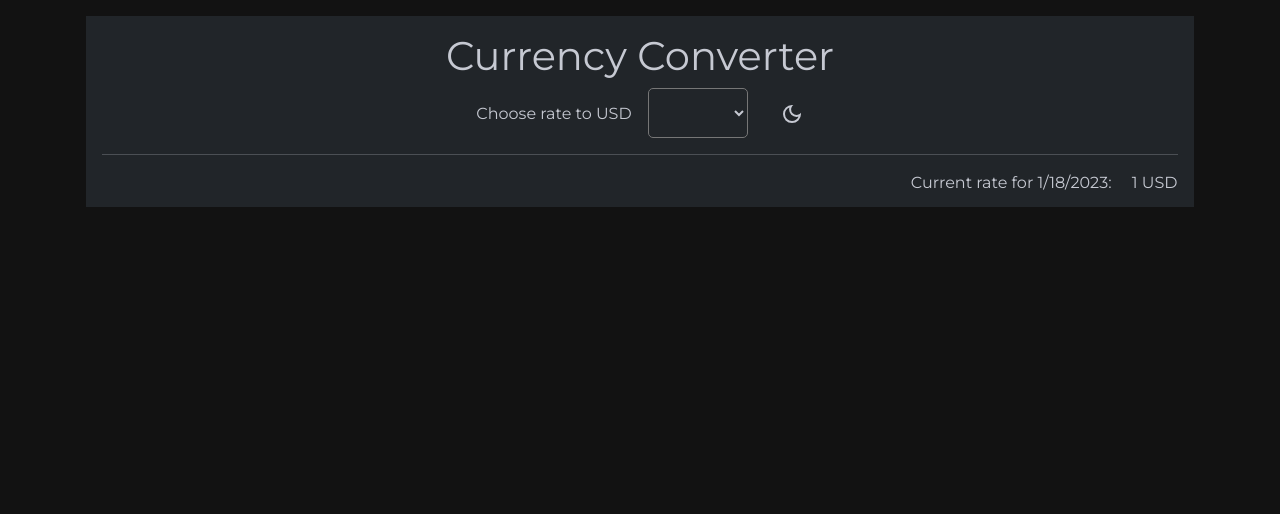
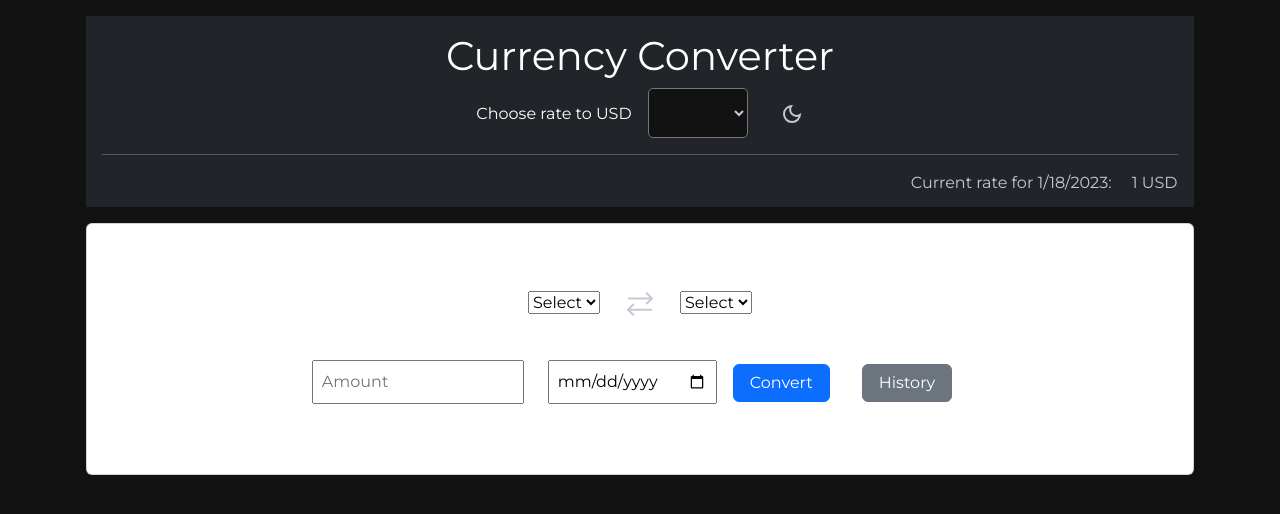
Before and after one commit to yevgeniamaksymiv/vue-currency-converter, a Vue app: page / in a window 1280 px wide. Shown: the top 514 px of the page. Built offline with nearby package versions, Linux system fonts and the light colour scheme; no server answers.

Commit message:
created card component, fixed styles

```diff
--- a/src/App.vue
+++ b/src/App.vue
@@ -1,16 +1,19 @@
 <template>
   <div class="container p-3 mb-2 text-white">
     <HeaderComponent />
+    <CardComponent />
   </div>
 </template>
 
 <script>
 import HeaderComponent from '@/components/HeaderComponent.vue';
+import CardComponent from './components/CardComponent.vue';
 
 export default {
   name: 'App',
   components: {
-    HeaderComponent
+    HeaderComponent,
+    CardComponent
   }
 }
 </script>
--- /dev/null
+++ b/src/components/CardComponent.vue
@@ -0,0 +1,39 @@
+<template>
+  <div class="card text-center mt-3 p-4">
+    <div class="card-body">
+      <div class="select-section">
+        <select id="select-1">
+          <option selected>Select</option>
+        </select>
+        <img id="reverse-currency" src="../assets/arrows.svg" width="32" height="32" alt="arrows" class="m-4">
+        <select id="select-2">
+          <option selected>Select</option>
+        </select>
+      </div>
+      <input id="input" class="mt-3 me-4 p-2" placeholder="Amount" />
+      <input id="date" type="date" min="2000-01-01" class="mt-3 p-2" />
+      <small id="error-input"></small>
+      <button type="button" class="btn btn-primary ps-3 pe-3 m-3" id="btn-convert">
+        Convert
+      </button>
+
+      <button type="button" class="btn btn-secondary ps-3 pe-3 m-3" id="btn-history">
+        History
+      </button>
+      <small id="error-history"></small>
+      <ul id="result-list"></ul>
+      <div id="btns-history"></div>
+    </div>
+  </div>
+</template>
+
+<script>
+export default {
+  name: 'CardComponent'
+}
+
+</script>
+
+<style>
+
+</style>
--- a/src/components/HeaderComponent.vue
+++ b/src/components/HeaderComponent.vue
@@ -18,13 +18,16 @@ import BtcRateHeader from '@/components/BtcRateHeader.vue';
 import axiosInstance from '../axios-config';
 
 export default {
+  name: 'HeaderComponent',
   components: {
     RunningLineHeader,
     BtcRateHeader
   },
-  name: 'HeaderComponent',
   data() {
     return {
+      bgColor: 'var(--bg-grey)',
+      selectBgColor: 'var(--bg-dark)',
+      txtColor: 'var(--text-light)',
       infoRateUSD: 'Choose rate to USD',
       selectValue: '',
       imageSrc: require('@/assets/dark-mode.svg')
@@ -63,14 +66,7 @@ export default {
 
 <style scoped>
 .content {
-  /* background-color: var(--bg-grey); */
-  background-color: #212529;
-  color: #c6c9d2;
-}
-
-.content-header {
-  /* color: var(--text-light); */
-  color: #c6c9d2;
+  background-color: v-bind(bgColor);
 }
 
 #select-header {
@@ -84,9 +80,7 @@ select {
   width: 200px;
   height: 50px;
   border-radius: 5px;
-  /* background-color: var(--bg-dark);
-  color: var(--text-light); */
-  background-color: #212529;
-  color: #c6c9d2;
+  background-color: v-bind(selectBgColor);
+  color: v-bind(txtColor);
 }
 </style>
--- a/src/components/RunningLineHeader.vue
+++ b/src/components/RunningLineHeader.vue
@@ -23,7 +23,8 @@ export default {
       eur: '',
       gbr: '',
       cny: '',
-      aud: ''
+      aud: '',
+      txtColor: 'var(--text-light)'
     }
   },
 
@@ -56,6 +57,7 @@ export default {
   position: relative;
   min-height: 20px;
   overflow: hidden;
+  color: v-bind(txtColor);
 }
 
 .running-line-wrapper-first {
```
